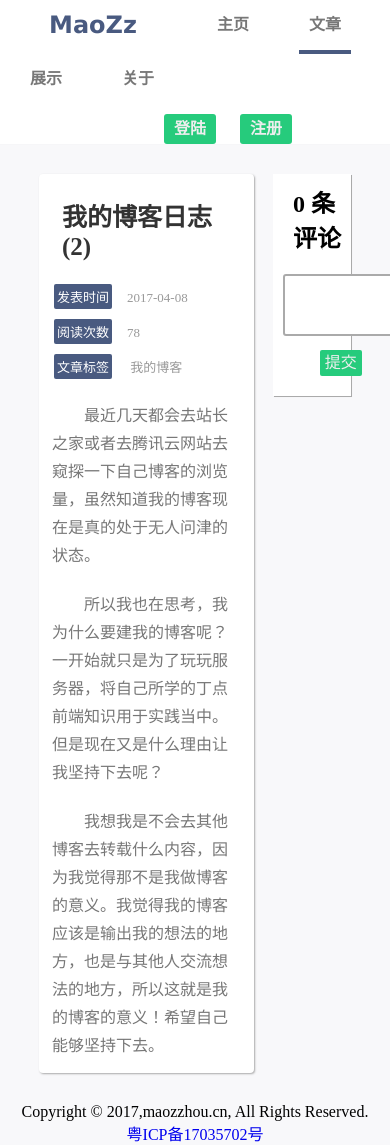
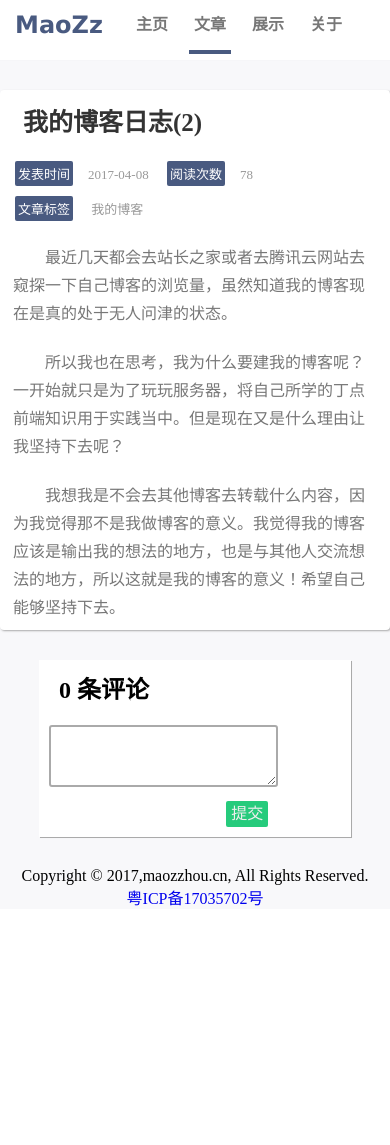
Before and after one commit to zhoudaxia2016/mysite, a Django app: page /detail/4 in a window 390 px wide; the page is wider, and only the part inside the window is pictured. After the commit the page ends 906 px from the top of that part, so only its background shows below. Run offline with Django 3.2, Linux system fonts and the light colour scheme; data comes from the database, SQL or seed files in the repository; both versions use the stored data as it was after the commit; data that the repository does not hold is empty.

Commit message:
手机端适配

```diff
--- a/blog/static/blog/css/base.css
+++ b/blog/static/blog/css/base.css
@@ -76,3 +76,21 @@ footer{
   clear: both;
 }
 /* footer */
+
+@media screen and (max-width:400px){
+  .signin,
+  .signup,
+  aside{
+    display: none;
+  }
+  .logo{
+    margin-left: 5px;
+    margin-right: 10px;
+  }
+  nav li a{
+    padding: 0 5px;
+  }
+  nav li{
+    margin: 0 8px;
+  }
+}
--- a/blog/static/blog/css/blog.css
+++ b/blog/static/blog/css/blog.css
@@ -34,6 +34,7 @@
   margin: 6px;
 }
 
+.blog li,
 .blog p{
   padding: 8px;
   margin: 5px;
@@ -69,6 +70,10 @@ pre{
   border: 1px dashed #aaa;
   font-size: 14px;
   font-weight: bold;
+}
+code{
+  word-break: break-all;
+  word-wrap: break-word;
 }
 .blog blockquote p{
   border-left: #26cb7c solid 5px;
@@ -141,3 +146,18 @@ pre{
   text-indent: 1em;
   word-break:break-all;
 }
+
+@media screen and (max-width:400px){
+  .blog,
+  .comments{
+    float: none;
+  }
+  .blog{
+    width: 100%;
+    margin-left: 0;
+  }
+  .comments{
+    width: 80%;
+    margin-left: 10%;
+  }
+}
--- a/blog/views.py
+++ b/blog/views.py
@@ -25,12 +25,12 @@ def sort(request,posts):
     else:
       return sorted(posts,key=lambda p:p.view,reverse=True)
   else:
-    return posts
+    return sorted(posts,key=lambda p:p.publish_time,reverse=True)
 
 def index(request):
   posts = []
+  posts.extend(Blog.objects.all())
   posts.extend(Demo.objects.all())
-  posts.extend(Blog.objects.all())
   family = Family.objects.all()
   tags = Tag.objects.all()
   posts = sort(request,posts)
--- a/mysite/settings.py
+++ b/mysite/settings.py
@@ -14,7 +14,7 @@ import os
 
 # Build paths inside the project like this: os.path.join(BASE_DIR, ...)
 BASE_DIR = os.path.dirname(os.path.dirname(os.path.abspath(__file__)))
-APPEND_SLASH=False
+#APPEND_SLASH=False
 
 
 # Quick-start development settings - unsuitable for production
```
Also changed, not shown: blog/static/blog/css/about.css (+7 -0 lines), blog/static/blog/css/event.css (+7 -0 lines), blog/static/blog/css/index.css (+19 -0 lines), db.sqlite3, 1 other file.
